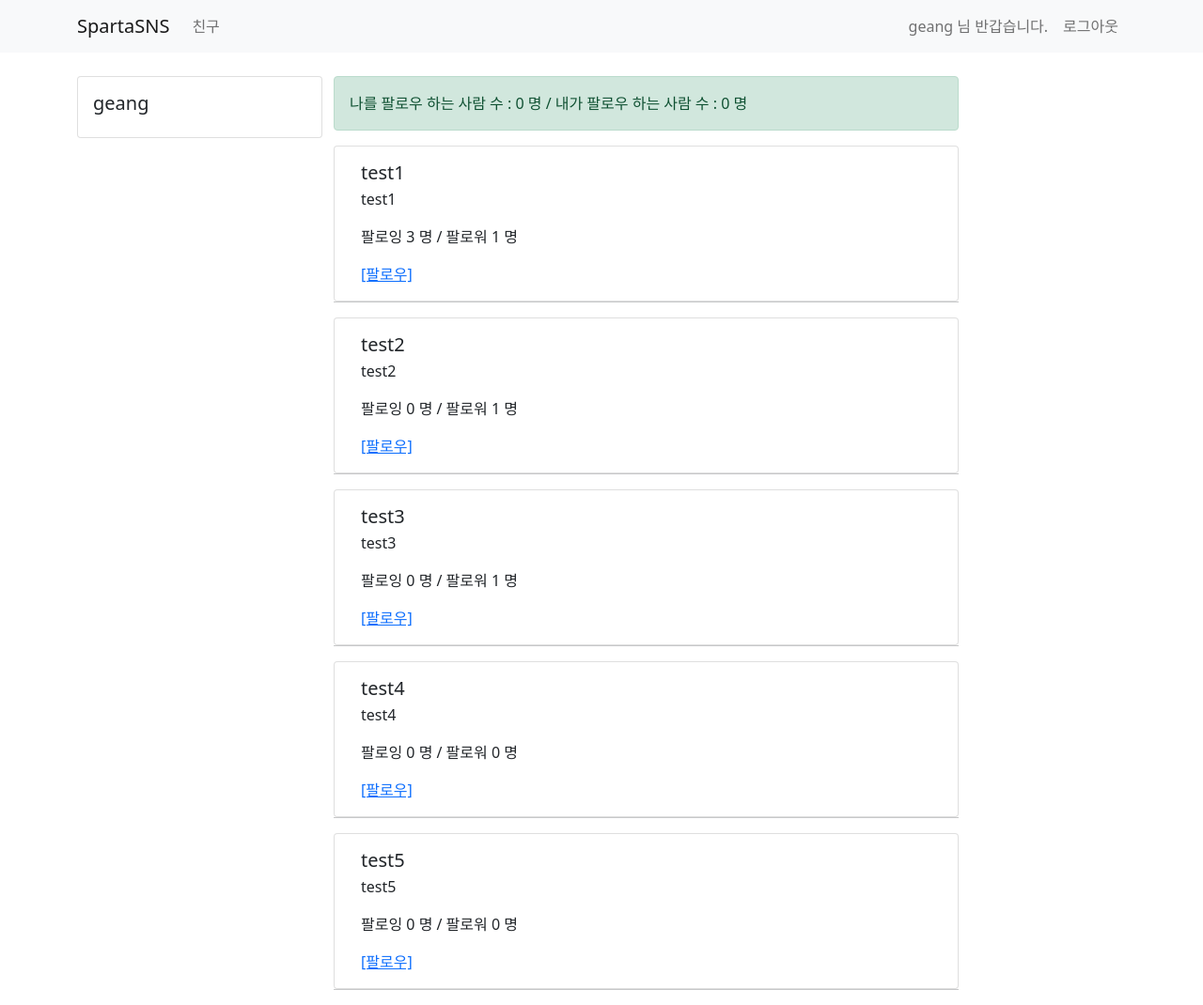
After one commit to Kimgeang/geang_django_study, a Django app: page /user/ in a window 1280 px wide. The commit adds this page. Shown: the whole page at 94% size. Run offline with Django 4.2, Linux system fonts and the light colour scheme; a user stored in the database is signed in; data comes from the database, SQL or seed files in the repository; both versions use the stored data as it was after the commit.

Commit message:
2022.01.25

```diff
--- a/templates/base.html
+++ b/templates/base.html
@@ -34,13 +34,15 @@
 <nav class="navbar navbar-expand-lg navbar-light bg-light">
     <div class="container">
         <a class="navbar-brand" href="/">SpartaSNS</a>
+        {% if  user.is_authenticated %}
             <div class="collapse navbar-collapse" id="navbarSupportedContent">
                 <ul class="navbar-nav mr-auto">
-                <li class="nav-item active">
-                    <a class="nav-link" href="#"> 친구 <span class="sr-only"></span></a>
+                    <li class="nav-item">
+                        <a class="nav-link" href="/user"> 친구 <span class="sr-only"></span></a>
                     </li>
                 </ul>
             </div>
+        {% endif %}
         <form class="form-inline my-2 my-lg-0">
             {% if not user.is_authenticated %}
                 <ul class="navbar-nav mr-auto">
--- a/templates/tweet/home.html
+++ b/templates/tweet/home.html
@@ -27,6 +27,11 @@
                                         <p>
                                         <form action="/tweet/" method="post">
                                             {% csrf_token %}
+                                                {% if error %}
+                                                    <div class="alert alert-danger" role="alert">
+                                                        {{ error }}
+                                                    </div>
+                                                {% endif %}
                                             <div class="form-group mb-2">
                                                 <textarea class="form-control" style="resize: none" name='my-content' id="my-content"></textarea>
                                             </div>
--- a/templates/user/signin.html
+++ b/templates/user/signin.html
@@ -18,6 +18,11 @@
                     <input type="password" class="form-control" id="password" name="password">
                 </div>
                 <hr>
+                {% if error %}
+                    <div class="alert alert-danger" role="alert">
+                        {{ error }}
+                    </div>
+                {% endif %}
                 <div style="float: right">
                     <button type="submit" class="btn btn-primary">로그인</button>
                     <a href="/sign-up" class="btn btn-secondary">회원가입 페이지로</a>
--- a/templates/user/signup.html
+++ b/templates/user/signup.html
@@ -26,6 +26,11 @@
                     <label for="bio">나를 한마디로</label>
                     <input type="text" class="form-control" id="bio" name="bio">
                 </div>
+                {% if error %}
+                    <div class="alert alert-danger" role="alert">
+                        {{ error }}
+                    </div>
+                {% endif %}
                 <hr>
                 <div style="float: right">
                     <button type="submit" class="btn btn-primary">회원가입</button>
--- /dev/null
+++ b/templates/user/user_list.html
@@ -0,0 +1,54 @@
+<!-- templates/user/user_list.html -->
+{% extends 'base.html' %}
+{% block title %}
+    사용자 리스트
+{% endblock %}
+
+{% block content %}
+    <div class="container timeline-container">
+        <div class="row">
+            <!-- 왼쪽 컬럼 -->
+            <div class="col-md-3">
+                <div class="card">
+                    <div class="card-body">
+                        <h5 class="card-title">{{ user.username }}</h5>
+                        <p class="card-text"> {{ user.bio }}</p>
+
+                    </div>
+                </div>
+            </div>
+            <!-- 오른 쪽 컬럼-->
+            <div class="col-md-7">
+                <div class="row">
+                    <div class="alert alert-success" role="alert">
+                        나를 팔로우 하는 사람 수 : {{ user.followee.count }} 명 / 내가 팔로우 하는 사람 수 : {{ user.follow.count }} 명
+                    </div>
+                </div>
+                <div class="row">
+                    <!-- 사용자 리스트 반복문 -->
+                    {% for ul in user_list %}
+                        <div class="card">
+                            <div class="card-body">
+                                <h5 class="card-title">{{ ul.username }}</h5>
+                                <h6 class="card-subtitle mb-2 text-muted">{{ ul.email }}</h6>
+                                <p class="card-text">
+                                    {{ ul.bio }}
+                                </p>
+                                <p class="card-text">
+                                    팔로잉 {{ ul.follow.count }} 명 / 팔로워 {{ ul.followee.count }} 명
+                                </p>
+                                {% if ul in user.follow.all %}
+                                    <a href="/user/follow/{{ ul.id }}" class="card-link">[팔로우 취소]</a>
+                                {% else %}
+                                    <a href="/user/follow/{{ ul.id }}" class="card-link">[팔로우]</a>
+                                {% endif %}
+                            </div>
+                        </div>
+                        <hr>
+                    {% endfor %}
+                </div>
+            </div>
+            <div class="col-md-2"></div>
+        </div>
+    </div>
+{% endblock %}
--- a/user/models.py
+++ b/user/models.py
@@ -1,7 +1,7 @@
 #user/models.py
 from django.db import models
 from django.contrib.auth.models import AbstractUser
-
+from django.conf import settings
 
 # Create your models here.
 class UserModel(AbstractUser):
@@ -19,7 +19,7 @@ class UserModel(AbstractUser):
     # updated_at = models.DateTimeField(auto_now=True)
     # 유저 상태 메세지
     bio = models.CharField(max_length=256, default='')
-
+    follow = models.ManyToManyField(settings.AUTH_USER_MODEL, related_name='followee')
 
 
     #django 모델 필드의 종류
--- a/user/urls.py
+++ b/user/urls.py
@@ -5,4 +5,6 @@ urlpatterns = [
     path('sign-up/', views.sign_up_view, name='sign-up'),
     path('sign-in/', views.sign_in_view, name='sign-in'),
     path('logout/', views.logout, name='logout'),
+    path('user/', views.user_view, name='user-list'),
+    path('user/follow/<int:id>', views.user_follow, name='user-list')
 ]
--- a/user/views.py
+++ b/user/views.py
@@ -15,20 +15,22 @@ def sign_up_view(request):
             return render(request, 'user/signup.html')
 
     elif request.method == 'POST':
-        username = request.POST.get('username', None)
-        password = request.POST.get('password', None)
+        username = request.POST.get('username', '')
+        password = request.POST.get('password', '')
         password2 = request.POST.get('password2', None)
         bio = request.POST.get('bio', None)
 
         # password와 password2가 같이않다면
         if password != password2:
-            return render(request, 'user/signup.html')
+            return render(request, 'user/signup.html',{'error':'패스워드를 확인해주세요!'})
         else:
+            if username == '' or password == '':
+                return render(request, 'user/signup.html', {'error':'사용자 이름과 비밀번호는 필수 값 입니다.'})
 
             exist_user = get_user_model().objects.filter(username=username)
             # exist_user = UserModel.objects.filter(username=username)
             if exist_user:
-                return render(request, 'user/signup.html')
+                return render(request, 'user/signup.html', {'error':'사용자가 존재합니다'})
             else:
                 UserModel.objects.create_user(username=username, password=password, bio=bio)
 
@@ -44,8 +46,8 @@ def sign_up_view(request):
 
 def sign_in_view(request):
     if request.method == 'POST':
-        username = request.POST.get('username', None)
-        password = request.POST.get('password', None)
+        username = request.POST.get('username', '')
+        password = request.POST.get('password', '')
 
 
         me = auth.authenticate(request, username = username, password = password)
@@ -57,7 +59,7 @@ def sign_in_view(request):
             # request.session['user'] = me.username
             return redirect('/')
         else:
-            return redirect('/sign-in')
+            return render(request,'user/signin.html',{'error' : '유저이름 혹은 패스워드 확인해 주세요'})
 
 
     elif request.method == 'GET':
@@ -72,3 +74,23 @@ def sign_in_view(request):
 def logout(request):
     auth.logout(request)
     return redirect('/')
+
+# user/views.py
+
+@login_required
+def user_view(request):
+    if request.method == 'GET':
+        # 사용자를 불러오기, exclude와 request.user.username 를 사용해서 '로그인 한 사용자'를 제외하기
+        user_list = UserModel.objects.all().exclude(username=request.user.username)
+        return render(request, 'user/user_list.html', {'user_list': user_list})
+
+
+@login_required
+def user_follow(request, id):
+    me = request.user
+    click_user = UserModel.objects.get(id=id)
+    if me in click_user.followee.all():
+        click_user.followee.remove(request.user)
+    else:
+        click_user.followee.add(request.user)
+    return redirect('/user')
```
Also changed, not shown: tweet/views.py (+13 -5 lines), db.sqlite3, user/migrations/0002_usermodel_follow.py (added). Lines whose indentation alone changed are shown as unchanged.
